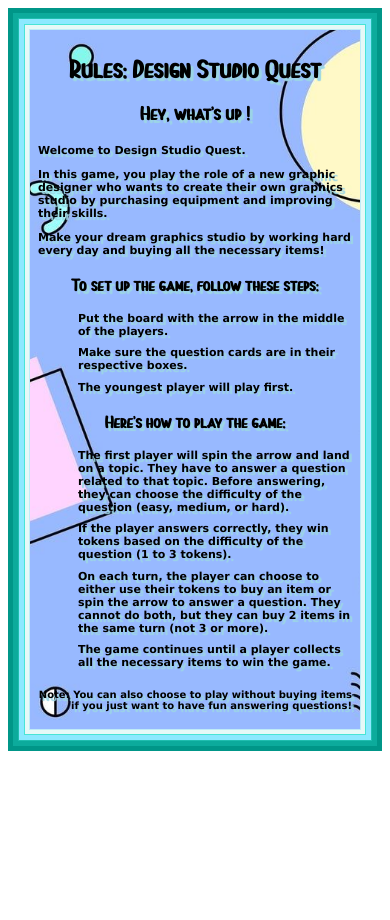
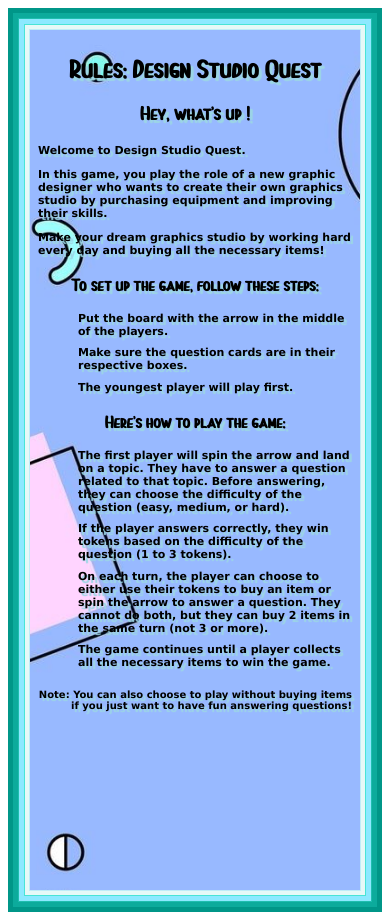
Before and after one commit to guenk/studioquest, a React (Vite) app in the folder frontend/: page / in a window 390 px wide. Before the commit the page ends 844 px from the top, so only its background shows below. Built offline with nearby package versions, Linux system fonts and the light colour scheme.

Commit message:
mobilefirst

```diff
--- a/frontend/src/App.css
+++ b/frontend/src/App.css
@@ -1,4 +1,4 @@
-@media only screen and (max-width: 400px) {
+@media only screen and (max-width: 500px) {
 
 /* /* body {
   margin: 0;
@@ -18,6 +18,8 @@
   background-image: url("./assets/mobile.jpg");
   background-size: cover; /* Pour ajuster la taille de l'image pour remplir le conteneur */
   background-repeat: no-repeat;
+  height:100vh;
+  overflow-y: hidden;
   font-family: Verdana;
   padding: 30px;
   color: black;
```
